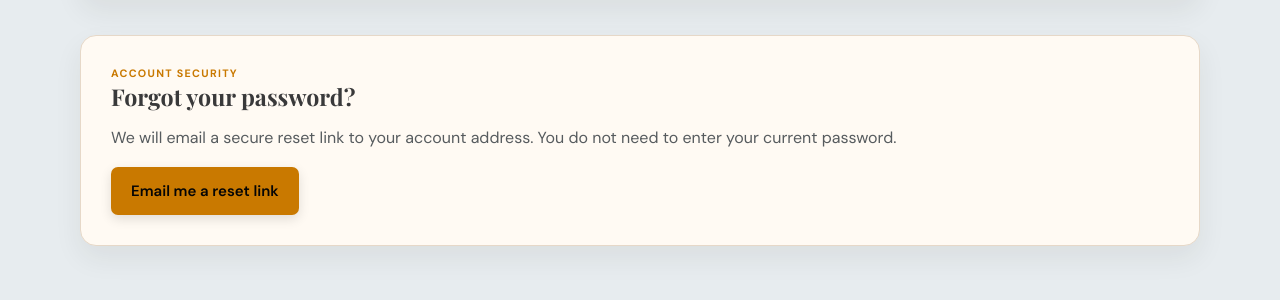
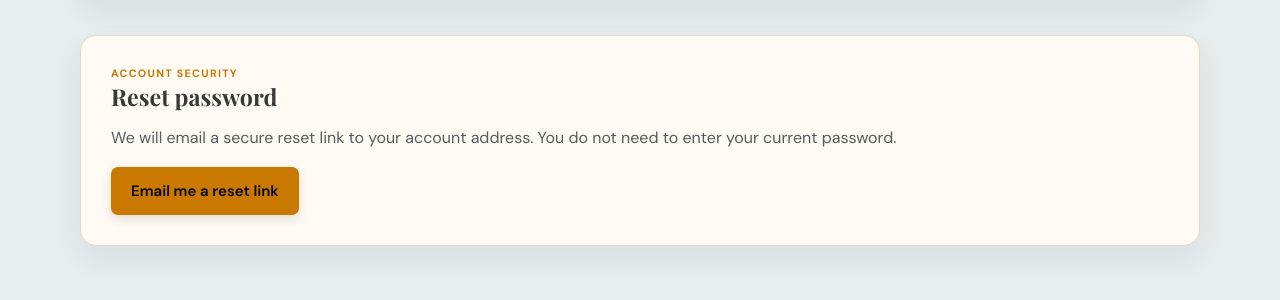
Before and after one commit to almostonehundredpercent/CAROLINA5, a Laravel app: page /profile in a window 1280 px wide. Shown: the part 924-1224 px from the top of the page. Run offline with Laravel 12, Linux system fonts and the light colour scheme; a user stored in the database is signed in; data comes from the database, SQL or seed files in the repository; tables that the repository leaves empty hold one stand-in row (values such as "Sample post"); parts of the project's set-up code (start-up, migrations or seed data) failed here and were passed over.

Commit message:
Rename profile password recovery heading

```diff
--- a/resources/views/profile/index.blade.php
+++ b/resources/views/profile/index.blade.php
@@ -43,7 +43,7 @@
         </form>
     </article>
     <article class="customer-profile-information" aria-labelledby="profile-password-heading">
-        <div class="customer-profile-card-heading"><div><span class="profile-kicker">ACCOUNT SECURITY</span><h2 id="profile-password-heading">Forgot your password?</h2></div></div>
+        <div class="customer-profile-card-heading"><div><span class="profile-kicker">ACCOUNT SECURITY</span><h2 id="profile-password-heading">Reset password</h2></div></div>
         <p>We will email a secure reset link to your account address. You do not need to enter your current password.</p>
         <form method="POST" action="{{ route('profile.password.reset-link') }}">@csrf<button class="button" type="submit">Email me a reset link</button></form>
     </article>
```
